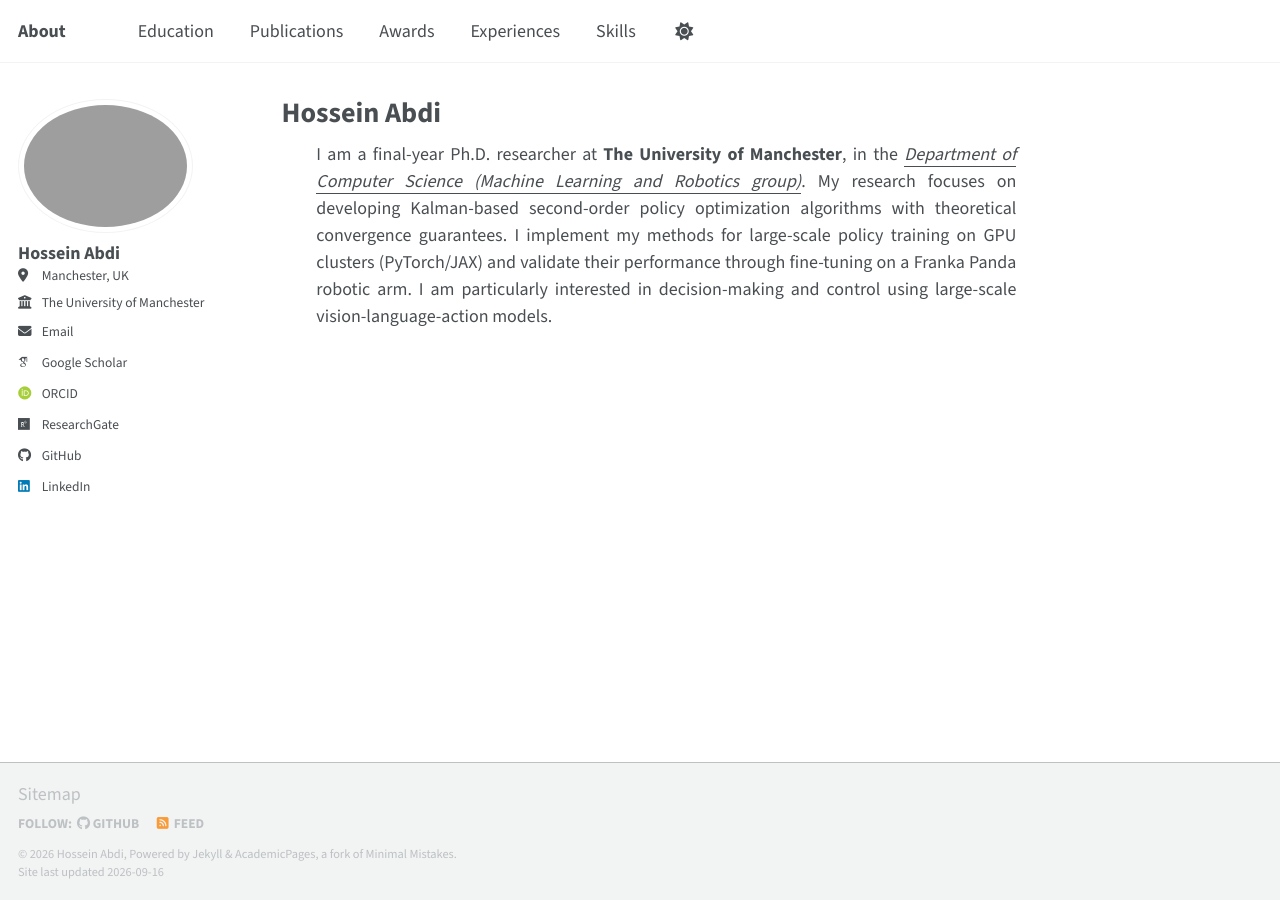
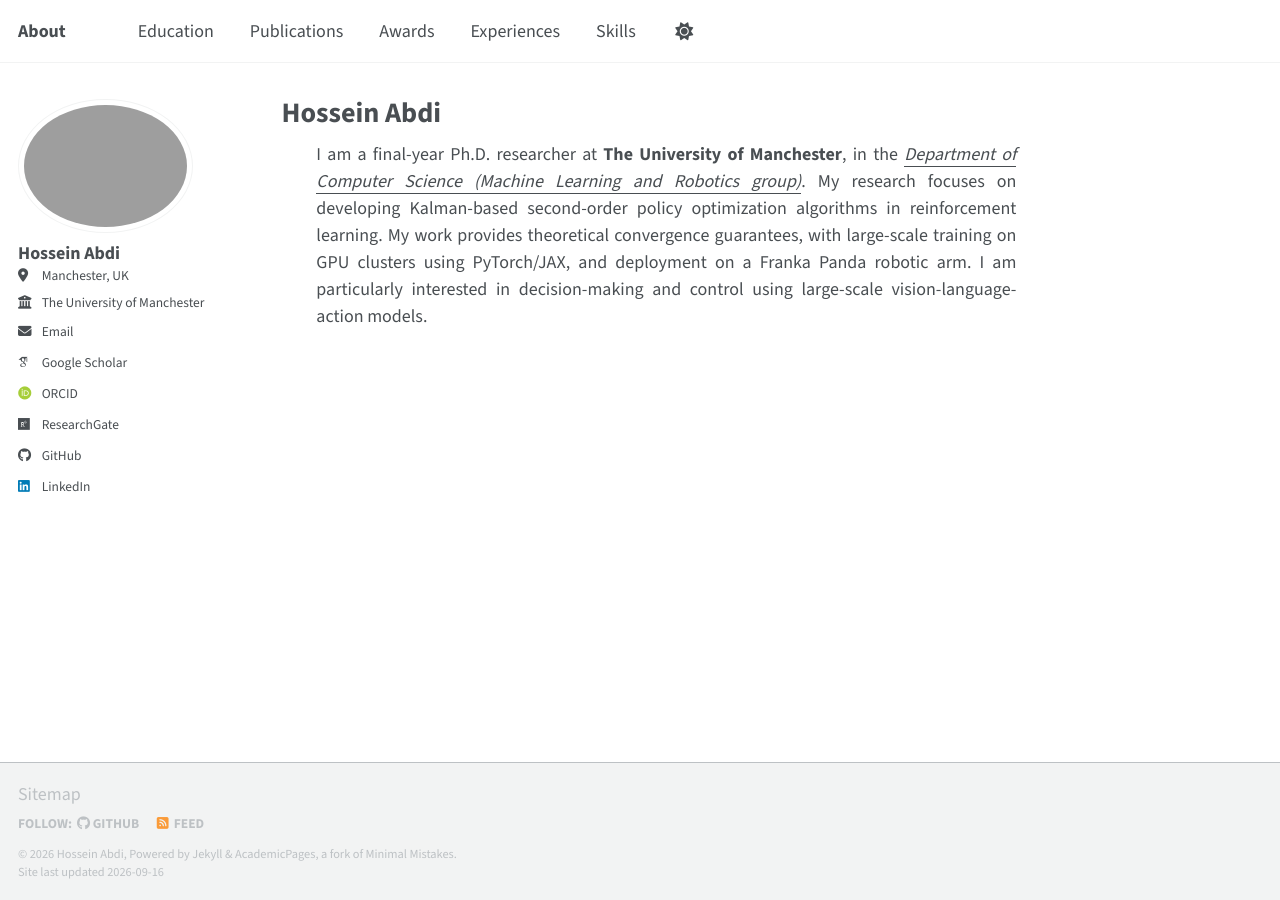
Before and after one commit to Hossein-Abdi/Hossein-Abdi.github.io, a Jekyll site: the page built from _pages/about.md, in a window 1280 px wide. Built offline with Jekyll 4.4.1, drawn with Linux system fonts in a browser that asks for light colours; some web fonts are replaced; a script bundle is joined from its source files by our own code; library files that are not in the unit come from our copies.

Commit message:
update about

```diff
--- a/_pages/about.md
+++ b/_pages/about.md
@@ -12,4 +12,4 @@
 
 <!-- I am a final-year Ph.D. researcher at **The University of Manchester**, in the *<u>Department of Computer Science (Machine Learning and Robotics group)</u>*. My research lies at the intersection of second-order optimization and reinforcement learning, with a focus on developing Kalman methods for efficient and scalable natural policy gradient estimation. My work spans theoretical convergence analysis and practical policy optimization, with applications to robotic and embodied systems. I am particularly interested in decision-making and control using large-scale vision-language and foundation models. -->
 
-I am a final-year Ph.D. researcher at **The University of Manchester**, in the *<u>Department of Computer Science (Machine Learning and Robotics group)</u>*. My research focuses on developing Kalman-based second-order policy optimization algorithms with theoretical convergence guarantees. I implement my methods for large-scale policy training on GPU clusters (PyTorch/JAX) and validate their performance through fine-tuning on a Franka Panda robotic arm. I am particularly interested in decision-making and control using large-scale vision-language-action models.
+I am a final-year Ph.D. researcher at **The University of Manchester**, in the *<u>Department of Computer Science (Machine Learning and Robotics group)</u>*. My research focuses on developing Kalman-based second-order policy optimization algorithms in reinforcement learning. My work provides theoretical convergence guarantees, with large-scale training on GPU clusters using PyTorch/JAX, and deployment on a Franka Panda robotic arm. I am particularly interested in decision-making and control using large-scale vision-language-action models.
```
